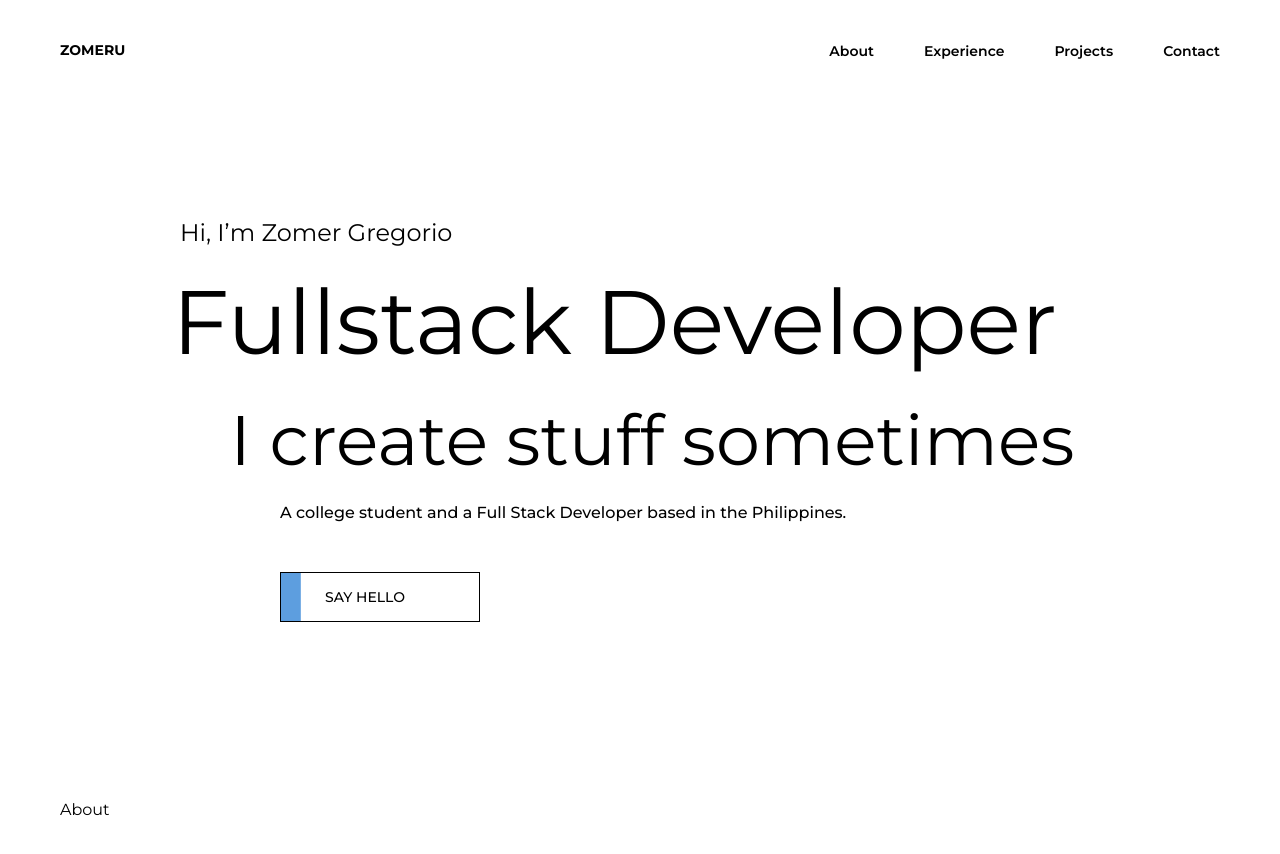
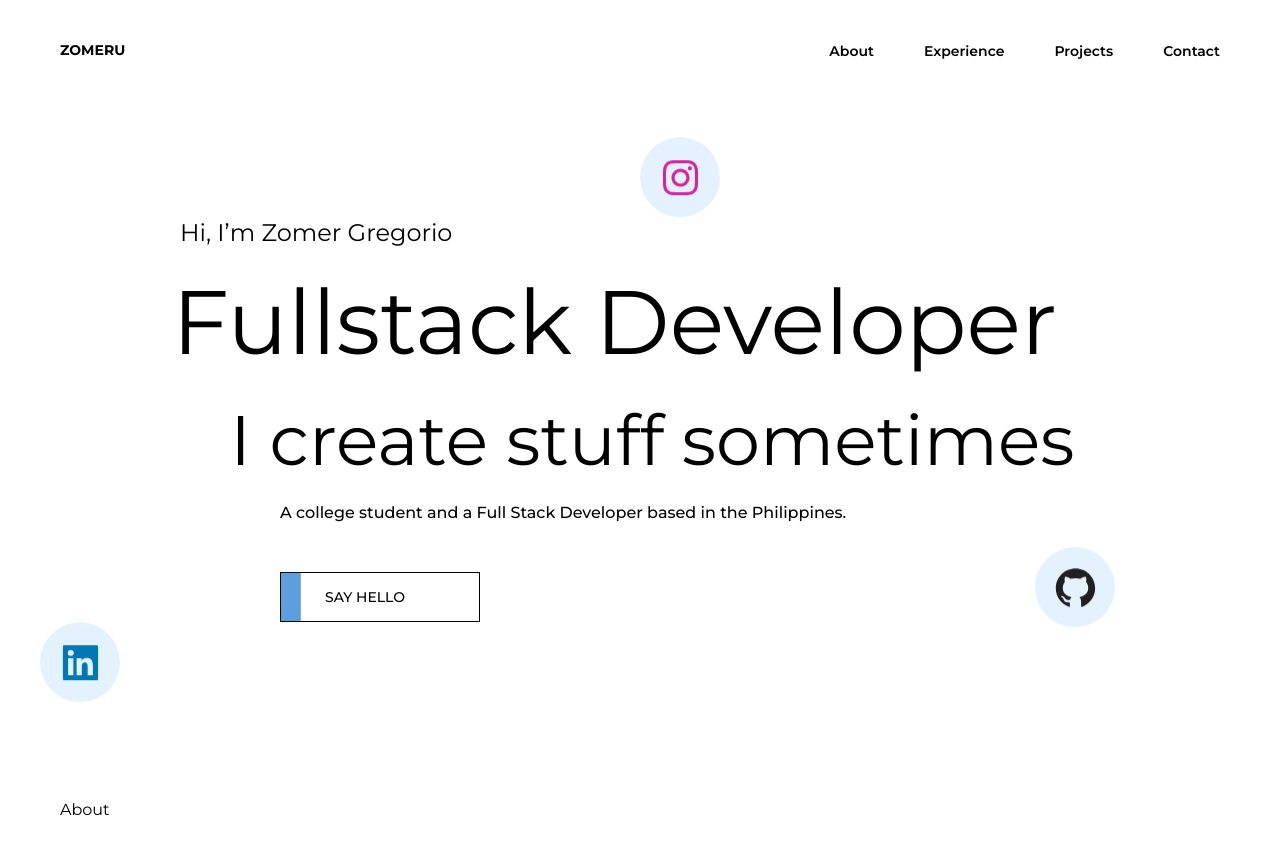
Before and after one commit to zomeru/portfolio, a Next.js app: page / in a window 1280 px wide. Shown: the top 854 px of the page. Built offline with nearby package versions, Linux system fonts and the light colour scheme.

Commit message:
Add floating icons

```diff
--- a/src/components/sections/hero.tsx
+++ b/src/components/sections/hero.tsx
@@ -1,6 +1,11 @@
 import React from 'react';
 import { Nav, Button } from '../index';
 import styled from 'styled-components';
+import {
+  AiFillLinkedin,
+  AiFillGithub,
+  AiOutlineInstagram,
+} from 'react-icons/ai';
 
 const StyledHero = styled.section`
   width: 100%;
@@ -18,6 +23,14 @@ const StyledHeroContent = styled.div`
   display: flex;
   flex-direction: column;
   justify-content: center;
+
+  .content-container {
+    position: relative;
+    height: calc(70%);
+    display: flex;
+    flex-direction: column;
+    justify-content: center;
+  }
 
   h1 {
     font-weight: var(--font-regular);
@@ -38,7 +51,7 @@ const StyledHeroContent = styled.div`
     margin-bottom: var(--mg-md);
   }
 
-  > p {
+  .four {
     font-weight: var(--font-medium);
     margin-left: var(--mg-xxl);
   }
@@ -47,20 +60,81 @@ const StyledHeroContent = styled.div`
     margin-left: var(--mg-xxl);
     margin-top: var(--mg-xl);
   }
+
+  .icons {
+    width: 45px;
+    height: 45px;
+  }
+
+  .icon-linkedin {
+    left: -140px;
+    bottom: -35px;
+    color: #0077b5;
+  }
+
+  .icon-github {
+    color: #211f1f;
+    right: -15px;
+    bottom: 40px;
+  }
+
+  .icon-instagram {
+    color: #d6249f;
+    right: 380px;
+    top: -40px;
+  }
+
+  .floating-icons {
+    width: 80px;
+    height: 80px;
+    position: absolute;
+    animation-name: floating;
+    animation-duration: 3s;
+    animation-iteration-count: infinite;
+    animation-timing-function: ease-in-out;
+    background-color: rgba(144, 202, 249, 0.25);
+    display: flex;
+    justify-content: center;
+    align-items: center;
+    border-radius: 100%;
+    transition: all 0.2s ease-in-out;
+
+    :hover {
+      background-color: rgba(144, 202, 249, 0.35);
+      width: 100px;
+      height: 100px;
+    }
+  }
+
+  @keyframes floating {
+    from {
+      transform: translate(0, 0px);
+    }
+    65% {
+      transform: translate(0, 15px);
+    }
+    to {
+      transform: translate(0, -0px);
+    }
+  }
 `;
 
 const one = <h1>Hi, I&rsquo;m Zomer Gregorio</h1>;
 const two = <h2> Fullstack Developer</h2>;
 const three = <h3>I create stuff sometimes</h3>;
 const four = (
-  <p>A college student and a Full Stack Developer based in the Philippines.</p>
+  <p className='four'>
+    A college student and a Full Stack Developer based in the Philippines.
+  </p>
 );
 
 const Hero = () => {
   return (
     <StyledHero>
       <Nav />
+
       <StyledHeroContent>
+        <div className='content-container'>
           {one}
           {two}
           {three}
@@ -68,6 +142,31 @@ const Hero = () => {
           <div className='hero-button'>
             <Button buttonUrl='#contact' buttonText='Say Hello' />
           </div>
+          <a
+            href='https://linkedin.com/in/zomergregorio'
+            target='_blank'
+            rel='noreferrer'
+            className='floating-icons icon-linkedin'
+          >
+            <AiFillLinkedin className='icons' />
+          </a>
+          <a
+            href='https://github.com/zomeru'
+            target='_blank'
+            rel='noreferrer'
+            className='floating-icons icon-github'
+          >
+            <AiFillGithub className='icons' />
+          </a>
+          <a
+            href='https://instagram.com/zomerusama'
+            target='_blank'
+            rel='noreferrer'
+            className='floating-icons icon-instagram'
+          >
+            <AiOutlineInstagram className='icons' />
+          </a>
+        </div>
       </StyledHeroContent>
     </StyledHero>
   );
```
Lines whose indentation alone changed are shown as unchanged.
